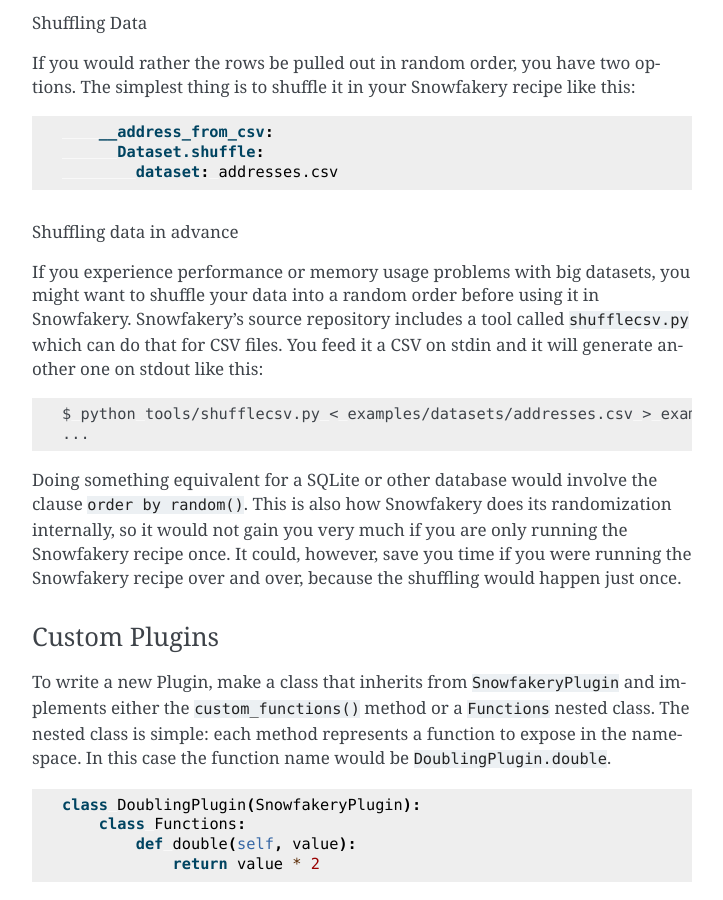
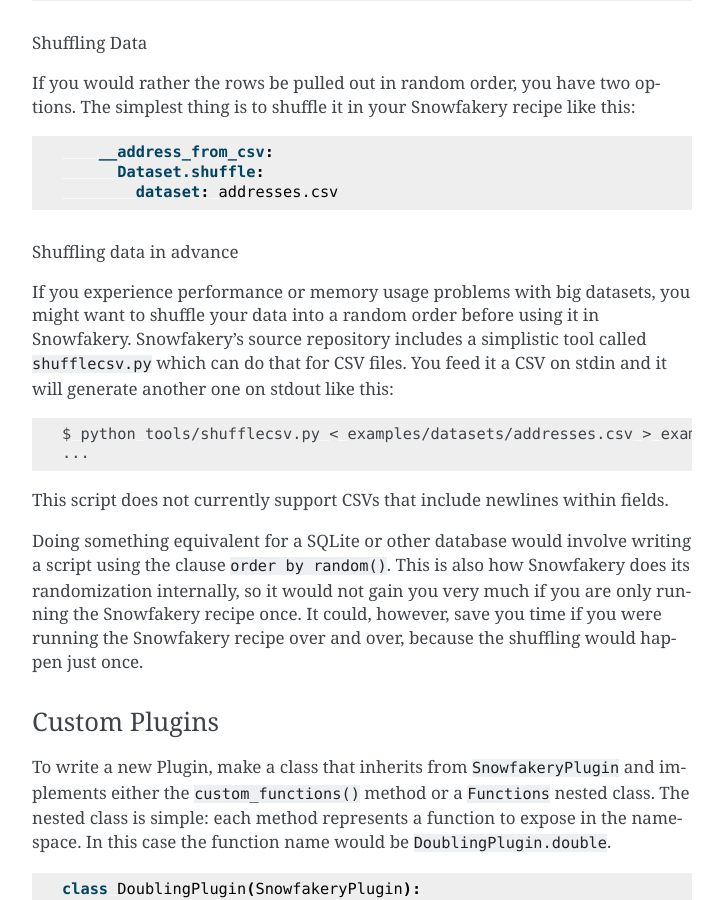
Before and after one commit to SFDO-Tooling/Snowfakery, a Sphinx documentation site: the page built from docs/index.md, in a window 1280 px wide and 900 px high, scrolled down 22978 px. Shown: the whole window, without its empty margins (388-1111 px from the left). Built offline with Sphinx 7.4.7, drawn with Linux system fonts in a browser that asks for light colours; some of the changed text lies outside the part shown.

Commit message:
Doc updates

````diff
--- a/docs/index.md
+++ b/docs/index.md
@@ -995,6 +995,7 @@
   fields:
     Name:
       fake: name
+
     __address_from_csv:
       Dataset.iterate:
         dataset: addresses.csv
@@ -1057,8 +1058,9 @@
 
 ##### Shuffling Data
 
-If you would rather the rows be pulled out in random order, you have two options. The simplest thing
-is to shuffle it in your Snowfakery recipe like this:
+If you would rather the rows be pulled out in random order, you
+have two options. The simplest thing is to shuffle it in your
+Snowfakery recipe like this:
 
 ```yaml
     __address_from_csv:
@@ -1071,7 +1073,7 @@
 
 If you experience performance or memory usage problems with big datasets,
 you might want to shuffle your data into a random order  before using it
-in Snowfakery. Snowfakery's source repository includes a tool called
+in Snowfakery. Snowfakery's source repository includes a simplistic tool called
 `shufflecsv.py` which can do that for CSV files. You feed it a CSV on stdin
  and it will generate another one on stdout like this:
 
@@ -1080,11 +1082,14 @@
 ...
 ```
 
-Doing something equivalent for a SQLite or other database
-would involve the clause `order by random()`. This is also
-how Snowfakery does its randomization internally, so it would not
-gain you very much if you are only running the Snowfakery recipe
-once. It could, however, save you time if you  were running
+This script does not currently support CSVs that include newlines
+within fields.
+
+Doing something equivalent for a SQLite or other database would
+involve writing a script using the clause `order by random()`. This
+is also how Snowfakery does its randomization internally, so it
+would not gain you very much if you are only running the Snowfakery
+recipe once. It could, however, save you time if you  were running
 the Snowfakery recipe over and over, because the shuffling would
 happen just once.
 
````
Also changed, not shown: other parts of docs/index.md (+1 -1 lines).
